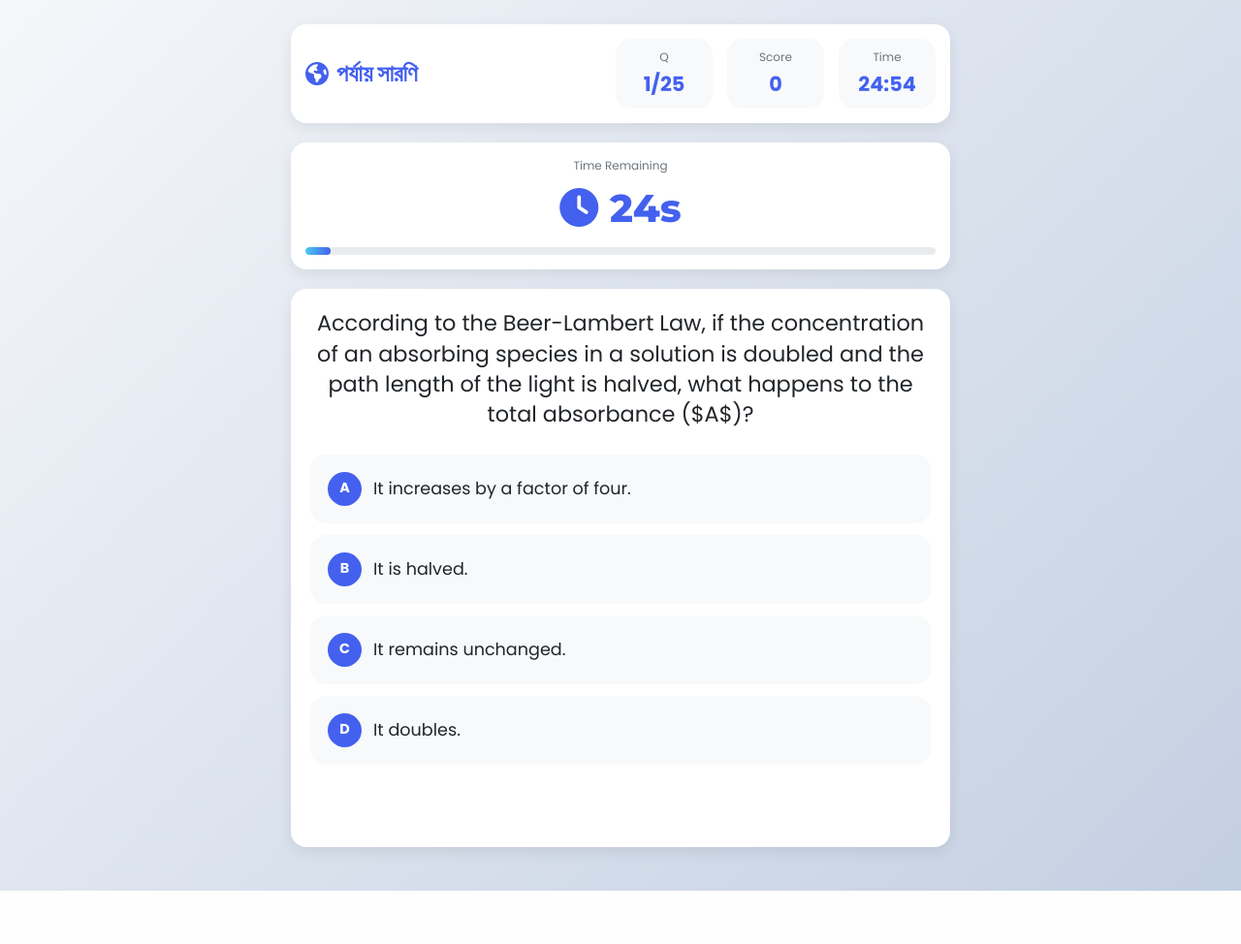
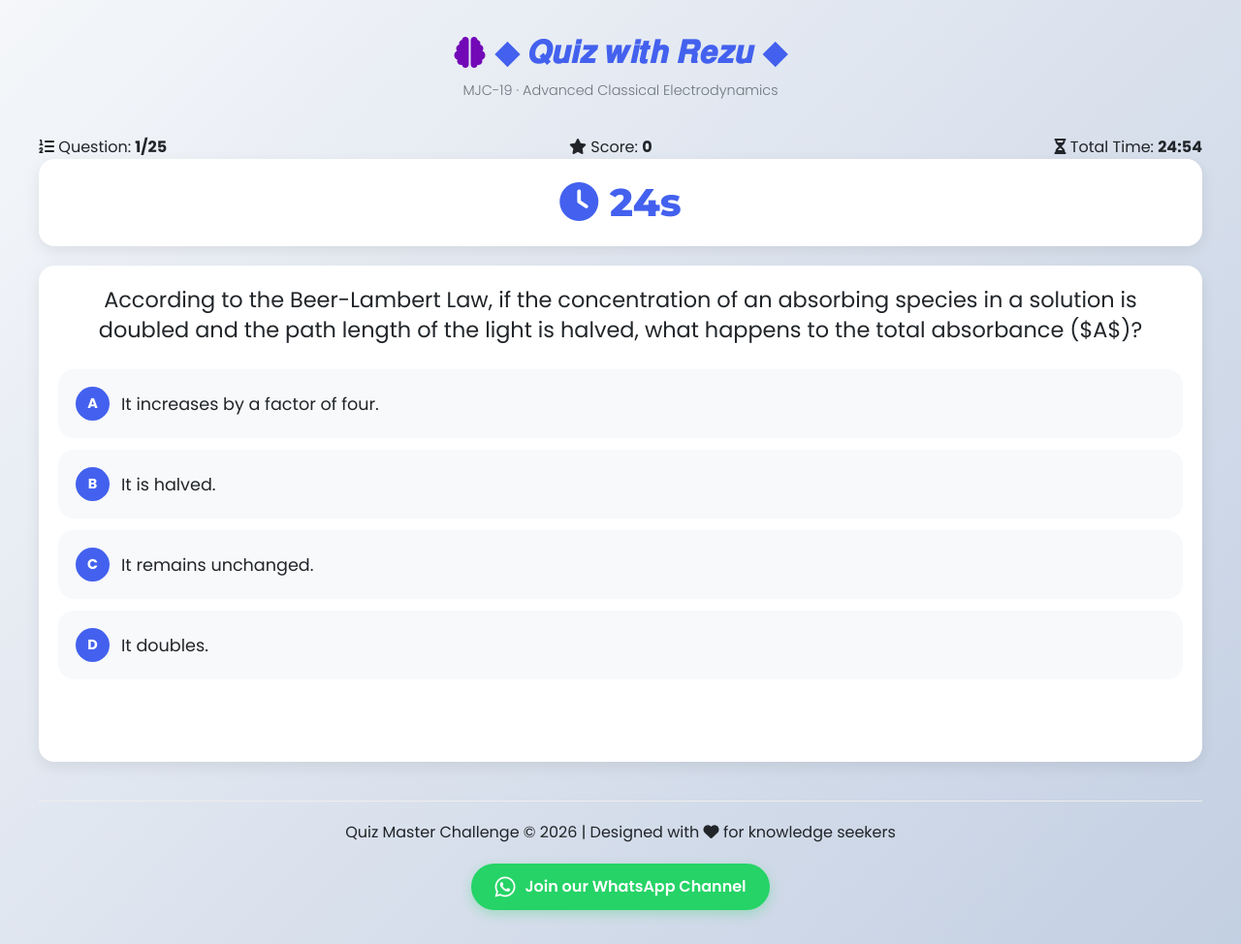
Before and after one commit to Rezu3/class10, a Flask app: page /gk in a window 1280 px wide. Shown: the whole page at 97% size. Before the commit the page ends 919 px from the top, so only its background shows below. Run offline with Flask 3, Linux system fonts and the light colour scheme.

Commit message:
Update gk.html

```diff
--- a/templates/gk.html
+++ b/templates/gk.html
@@ -3,93 +3,136 @@
 <head>
     <meta charset="UTF-8">
     <meta name="viewport" content="width=device-width, initial-scale=1.0">
-    <title>Quiz Master - General Knowledge</title>
+    <title>Quiz Master · MJC-19 Advanced Classical Electrodynamics</title>
+
     <link rel="stylesheet" href="/static/css/quiz.css">
     <link rel="stylesheet" href="https://cdnjs.cloudflare.com/ajax/libs/font-awesome/6.4.0/css/all.min.css">
     <link href="https://fonts.googleapis.com/css2?family=Poppins:wght@300;400;500;600;700&family=Montserrat:wght@700;800&display=swap" rel="stylesheet">
+
+    <!-- ============================================= -->
+    <!-- MATHJAX CONFIGURATION — MUST be before the   -->
+    <!-- MathJax script tag.                          -->
+    <!-- ============================================= -->
+    <script>
+        MathJax = {
+            tex: {
+                inlineMath: [['$', '$'], ['\\(', '\\)']],
+                displayMath: [['$$', '$$'], ['\\[', '\\]']],
+                processEscapes: true,
+                processEnvironments: true,
+                packages: {
+                    '[+]': ['ams', 'physics', 'cancel', 'noerrors', 'noundefined', 'autoload', 'require']
+                }
+            },
+            options: {
+                enableMenu: false,
+                ignoreHtmlClass: 'no-mathjax',
+                processHtmlClass: 'mathjax'
+            },
+            svg: { fontCache: 'global' },
+            loader: { load: ['[tex]/ams', '[tex]/physics', '[tex]/cancel'] },
+            startup: { typeset: false }
+        };
+    </script>
+    <script src="https://cdn.jsdelivr.net/npm/mathjax@3/es5/tex-svg.js" id="MathJax-script" async></script>
 </head>
 <body>
-    <div class="quiz-container">
-        <!-- Compact Header -->
-        <div class="quiz-header">
-            <h1><i class="fas fa-globe-americas"></i>পর্যায় সারণি</h1>
-            <div class="quiz-info-bar">
-                <div class="info-box">
-                    <div class="info-label">Q</div>
-                    <div class="info-value" id="current-question">1/10</div>
-                </div>
-                <div class="info-box">
-                    <div class="info-label">Score</div>
-                    <div class="info-value" id="score">0</div>
-                </div>
-                <div class="info-box">
-                    <div class="info-label">Time</div>
-                    <div class="info-value" id="total-time">05:00</div>
-                </div>
+
+<div class="container">
+
+    <!-- Header -->
+    <header>
+        <h1><i class="fas fa-brain"></i>◆ 𝑸𝒖𝒊𝒛 𝒘𝒊𝒕𝒉 𝑹𝒆𝒛𝒖 ◆</h1>
+        <p class="subtitle">MJC-19 · Advanced Classical Electrodynamics</p>
+    </header>
+
+    <!-- Info bar -->
+    <div class="quiz-info-bar">
+        <div class="info-item">
+            <i class="fas fa-list-ol"></i>
+            <span>Question: <strong id="current-question">1/25</strong></span>
+        </div>
+        <div class="info-item">
+            <i class="fas fa-star"></i>
+            <span>Score: <strong id="score">0</strong></span>
+        </div>
+        <div class="info-item">
+            <i class="fas fa-hourglass-half"></i>
+            <span>Total Time: <strong id="total-time">25:00</strong></span>
+        </div>
+    </div>
+
+    <!-- Timer + progress -->
+    <div class="timer-container">
+        <div class="timer-bar">
+            <span id="timer" class="timer"><i class="fas fa-clock"></i> 30s</span>
+            <div class="progress-track">
+                <div id="progress-fill" class="progress-fill" style="width: 4%;"></div>
             </div>
         </div>
+    </div>
 
-        <!-- Timer -->
-        <div class="timer-container">
-            <div class="info-label">Time Remaining</div>
-            <div class="timer" id="timer">30</div>
-            <div class="progress-bar">
-                <div class="progress"></div>
+    <!-- Question area -->
+    <div class="question-container">
+        <div id="question-text" class="question-text mathjax">Loading question...</div>
+        <div id="options-container" class="options-container"></div>
+        <div id="feedback" class="feedback"></div>
+    </div>
+
+    <!-- Result container -->
+    <div id="result-container" class="result-container" style="display: none;">
+        <div class="result-card">
+            <h2><i class="fas fa-trophy"></i> Quiz Completed!</h2>
+            <div class="final-score-box">
+                <span class="final-score" id="final-score">0/25</span>
+                <span class="percentage" id="percentage">0%</span>
             </div>
-        </div>
+            <p id="result-message" class="result-message">Keep learning!</p>
 
-        <!-- Question Area -->
-        <div class="question-container">
-            <div class="question-text" id="question-text">Loading question...</div>
-
-            <div class="options-container" id="options-container">
-                <!-- Options will be populated by JavaScript -->
-            </div>
-
-            <div class="feedback" id="feedback"></div>
-            <!-- Auto-advance progress bar will be inserted here -->
-        </div>
-
-        <!-- Results (Initially Hidden) -->
-        <div class="result-container" id="result-container" style="display: none;">
-            <div class="result-icon">
-                <i class="fas fa-trophy"></i>
-            </div>
-            <h2>Quiz Complete!</h2>
-            <div class="score-display" id="final-score">0/10</div>
-            <p id="result-message">You're a knowledge master!</p>
-
-            <div class="result-stats">
-                <div class="stat-box">
-                    <div class="stat-value" id="correct-count">0</div>
-                    <div class="stat-label">Correct</div>
+            <div class="stats-grid">
+                <div class="stat-item correct-stat">
+                    <i class="fas fa-check-circle"></i>
+                    <span class="stat-value" id="correct-count">0</span>
+                    <span class="stat-label">Correct</span>
                 </div>
-                <div class="stat-box">
-                    <div class="stat-value" id="incorrect-count">0</div>
-                    <div class="stat-label">Incorrect</div>
+                <div class="stat-item incorrect-stat">
+                    <i class="fas fa-times-circle"></i>
+                    <span class="stat-value" id="incorrect-count">0</span>
+                    <span class="stat-label">Incorrect</span>
                 </div>
-                <div class="stat-box">
-                    <div class="stat-value" id="time-taken">0:00</div>
-                    <div class="stat-label">Time</div>
-                </div>
-                <div class="stat-box">
-                    <div class="stat-value" id="percentage">0%</div>
-                    <div class="stat-label">Success</div>
+                <div class="stat-item time-stat">
+                    <i class="fas fa-clock"></i>
+                    <span class="stat-value" id="time-taken">00:00</span>
+                    <span class="stat-label">Time Taken</span>
                 </div>
             </div>
 
-            <div class="action-buttons">
-                <button class="btn btn-primary" id="restart-btn">
+            <div class="result-buttons">
+                <button id="restart-btn" class="btn btn-primary">
                     <i class="fas fa-redo"></i> Restart Quiz
                 </button>
-                <button class="btn btn-secondary" id="home-btn">
-                    <i class="fas fa-home"></i> Back to Subjects
+                <button id="home-btn" class="btn btn-secondary">
+                    <i class="fas fa-home"></i> Home
                 </button>
             </div>
         </div>
     </div>
 
-    <script src="/static/js/quiz.js"></script>
-    <script src="/static/js/gk.js"></script>
+    <!-- Footer -->
+    <footer>
+        <p>Quiz Master Challenge &copy; 2026 | Designed with <i class="fas fa-heart"></i> for knowledge seekers</p>
+        <div class="whatsapp-channel">
+            <a href="https://whatsapp.com/channel/0029Vb7ToysEAKWKYWbsla3X" target="_blank" class="whatsapp-link">
+                <i class="fab fa-whatsapp"></i> Join our WhatsApp Channel
+            </a>
+        </div>
+    </footer>
+
+</div>
+
+<!-- Scripts: quiz.js আগে, gk.js পরে -->
+<script src="/static/js/quiz.js"></script>
+<script src="/static/js/gk.js"></script>
+
 </body>
 </html>
```
